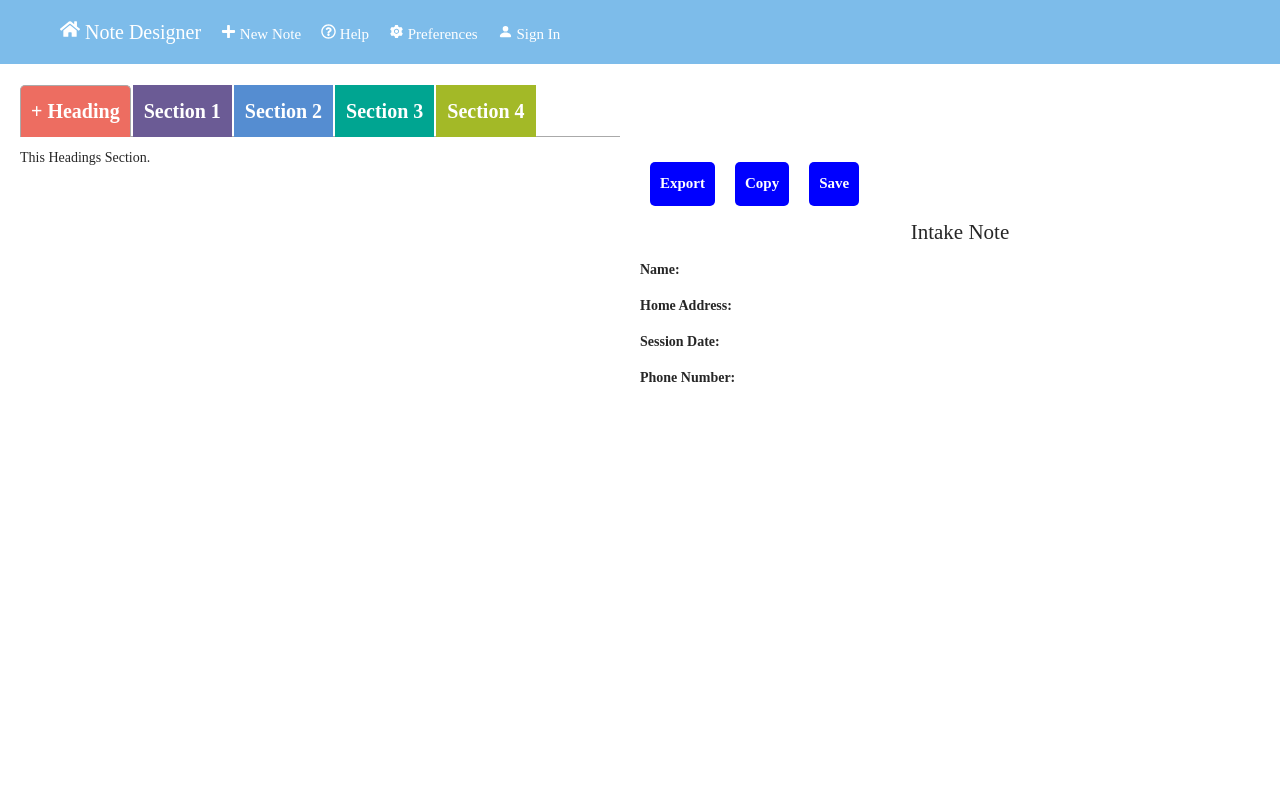
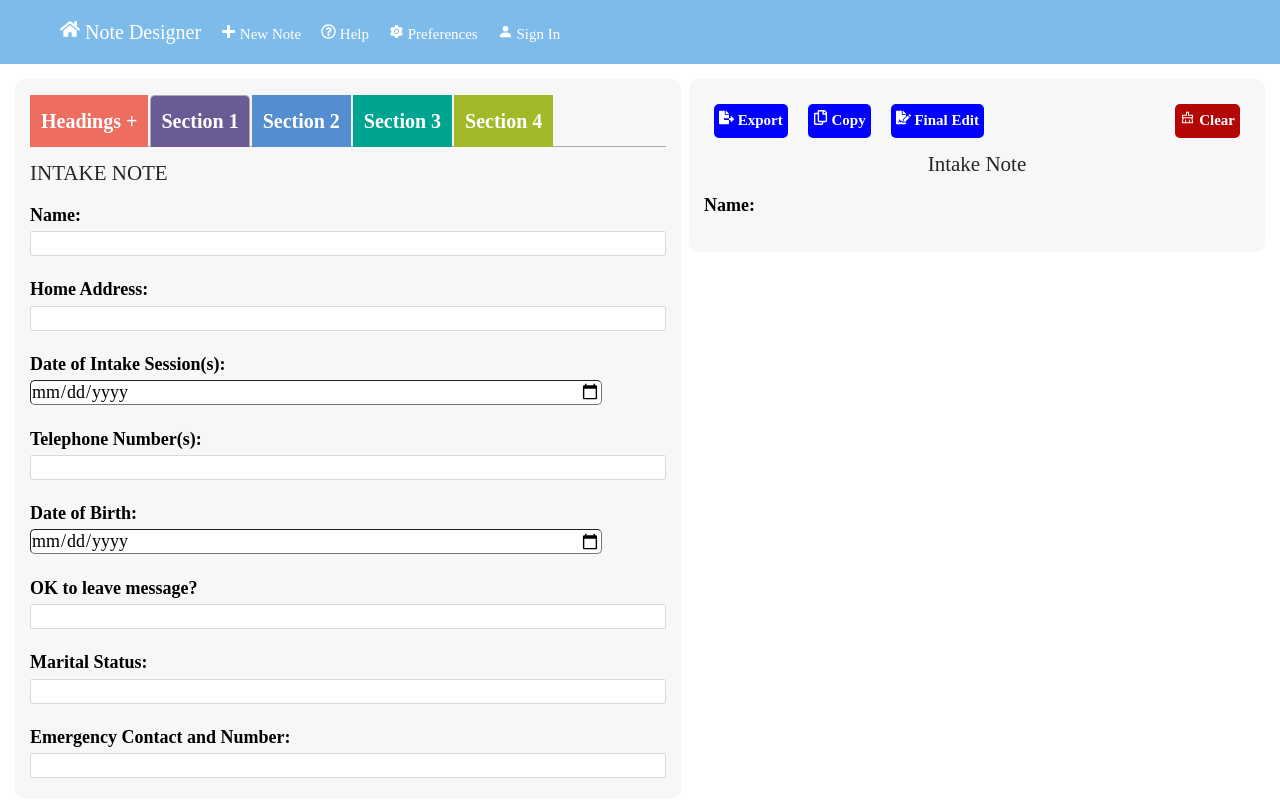
Before and after one commit to MuhSharjeel/note, a React (Create React App) app: page /intake-note in a window 1280 px wide. Built offline with nearby package versions, Linux system fonts and the light colour scheme.

Commit message:
tenth commit

```diff
--- a/package.json
+++ b/package.json
@@ -7,7 +7,10 @@
     "@testing-library/react": "^9.3.2",
     "@testing-library/user-event": "^7.1.2",
     "antd": "^4.5.4",
+    "dompurify": "^2.0.12",
     "font-awesome": "^4.7.0",
+    "html2canvas": "^1.0.0-rc.7",
+    "jspdf": "^2.0.0",
     "react": "^16.13.1",
     "react-dom": "^16.13.1",
     "react-icons": "^3.10.0",
@@ -16,7 +19,8 @@
     "react-scripts": "^3.4.3",
     "react-sidebar": "^3.0.2",
     "react-tabs": "^3.1.1",
-    "styled-components": "^5.1.1"
+    "styled-components": "^5.1.1",
+    "use-force-update": "^1.0.7"
   },
   "scripts": {
     "start": "react-scripts start",
--- a/src/components/Intake_Note_Views/Section1/Section1.css
+++ b/src/components/Intake_Note_Views/Section1/Section1.css
@@ -4,18 +4,20 @@
  font-family: 'Times New Roman', Times, serif;
 }
 
-input{
+.input{
 
     width: 80%;
     height: 25px;
     border-radius: 5px;
     cursor: auto;
     border-width: thin;
-    border-color: rgb(170, 170, 170);
+    color: black;
+    outline: none;
 }
 
-input:focus {
-    box-shadow: 0 2px 12px 0 rgba(52, 17, 250, 0.16),0 0 0 1px rgba(47, 0, 255, 0.08);
-    outline: none;
 
+p{
+
+    font-size: 18px;
+    color: black;
 }
--- a/src/components/Intake_Note_Views/Section1/Section1.js
+++ b/src/components/Intake_Note_Views/Section1/Section1.js
@@ -1,5 +1,6 @@
 import React from 'react'
 import './Section1.css'
+import { Input } from 'antd';
 
 const Section1 = (props) => {
 
@@ -7,41 +8,52 @@ const Section1 = (props) => {
     return(
 
     <div className="section1">
+
     <h2>INTAKE NOTE</h2>
     <b>
-    <p>Name:</p>
-    <input type="text" onChange={props.namechange} placeholder="Name:" className="" value={props.name} autocomplete="off"/><br/>
+    <p>Name:<br/>
+    <Input size="large" onChange={props.namechange} value={props.name} className="input" />
+    </p>
 
-    <p>Home Address:</p>
-    <input type="text" onChange={props.addresschange} placeholder="address" className="" value={props.address}/><br/>
+    <p>Home Address:<br/>
+    <Input size="large" className="input" onChange={props.addresschange} value={props.address}/>
+    </p>
 
+    <p>Date of Intake Session(s):<br/>
+    <input type="date" onChange={props.datechange} placeholder="" className="input" value={props.date}/>
+    </p>
 
-    <p>Date of Intake Session(s):</p>
-    <input type="date" onChange={props.datechange} placeholder="" className="" value={props.date}/>
+    <p>Telephone Number(s):<br/>
+    <Input size="large" className="input" onChange={props.numberchange}/>
+    </p>
 
-    <p>Telephone Number(s):</p>
-    <input type="text"  onChange={props.numberchange} placeholder="address" className="" />
+    <p>Date of Birth:<br/>
+    <input type="date" onChange={props.birthdatechange} placeholder="" className="input" />
+    </p>
 
-    <p>Date of Birth:</p>
-    <input type="date" onChange={props.birthdatechange} placeholder="address" className="" />
+    <p>OK to leave message?<br/>
+    <Input size="large" onChange={props.leavemessagechange} className="input"/>
+    </p>
 
-    <p>OK to leave message?:</p>
-    <input type="text" onChange={props.leavemessagechange} placeholder="address" className=""/>
+    <p>Marital Status:<br/>
+    <Input size="large"  onChange={props.statuschange} className="input"/>
+    </p>
 
-    <p>Marital Status:</p>
-    <input type="text" onChange={props.statuschange} placeholder="address" className="" />
+    <p>Emergency Contact and Number:<br/>
+    <Input size="large" onChange={props.emergencychange} className="input"/>
+    </p>
 
-    <p>Emergency Contact and Number:</p>
-    <input type="text" onChange={props.emergencychange} placeholder="address" className="" />
+    <p>Living Arrangement:<br/>
+    <Input size="large" onChange={props.livingchange} className="input"/>
+    </p>
 
-    <p>Living Arrangement:</p>
-    <input type="text" onChange={props.livingchange} placeholder="address" className="" />
+    <p>Referral Source:<br/>
+    <Input size="large" onChange={props.referralchange} className="input"/>
+    </p>
 
-    <p>Referral Source:</p>
-    <input type="text" onChange={props.referralchange} placeholder="address" className=""/>
-
-    <p>Occupation:</p>
-    <input type="text" onChange={props.occupationchange} placeholder="address" className="" />
+    <p>Occupation:<br/>
+    <Input size="large" className="input" onChange={props.occupationchange}/>
+    </p>
 
     <p style={{float:"right"}}><b>[Continued next section:]</b></p>
     </b>
--- a/src/components/Intake_Note_Views/Section2/Section2.css
+++ b/src/components/Intake_Note_Views/Section2/Section2.css
@@ -10,3 +10,20 @@
        height: 25px;
 
    }
+
+   .input{
+
+    width: 90%;
+    height: 25px;
+    border-radius: 5px;
+    cursor: auto;
+    border-width: thin;
+    color: black;
+}
+
+
+p{
+
+    font-size: 18px;
+    color: black;
+}
--- a/src/components/Intake_Note_Views/Section2/Section2.js
+++ b/src/components/Intake_Note_Views/Section2/Section2.js
@@ -1,5 +1,8 @@
 import React from 'react'
 import './Section2.css'
+import { Input } from 'antd';
+
+const { TextArea } = Input;
 
 const Section2 = (props) => {
 
@@ -10,18 +13,18 @@ const Section2 = (props) => {
 
     <h2>INTAKE NOTE (continued)</h2>
     <b>
-    <p>Presenting Difficulties:</p>
-    <input type="text" onChange={props.difficultychange} placeholder="" className="" />
-
-    <p>History of the Presenting Difficulties:</p>
-    <input type="text" onChange={props.historychange} placeholder="" className="" />
-
-    <p>Significant Life History and Background Information:</p>
-    <input type="text" onChange={props.backgroundchange} placeholder="" className=""/>
-
-    <p>Significant Medical History:</p>
-    <input type="text" onChange={props.medicalchange} placeholder="" className=""/>
-
+    <p>Presenting Difficulties:<br/>
+    <TextArea rows={3} onChange={props.difficultychange} className="input"/>
+    </p>
+    <p>History of the Presenting Difficulties:<br/>
+    <TextArea rows={3} onChange={props.historychange} className="input"/>
+    </p>
+    <p>Significant Life History and Background Information:<br/>
+    <TextArea rows={3} onChange={props.backgroundchange} className="input"/>
+    </p>
+    <p>Significant Medical History:<br/>
+    <TextArea rows={3} onChange={props.medicalchange} className="input"/>
+    </p>
     <p style={{float:"right"}}><b>[Continued next section:]</b></p>
     </b>
     </div>
--- a/src/components/Intake_Note_Views/Section3/Section3.js
+++ b/src/components/Intake_Note_Views/Section3/Section3.js
@@ -1,5 +1,8 @@
 import React from 'react'
 import './Section3.css'
+import { Input } from 'antd';
+
+const { TextArea } = Input;
 
 const Section3 = (props) => {
 
@@ -9,17 +12,21 @@ const Section3 = (props) => {
 
     <h2>INTAKE NOTE (continued)</h2>
     <b>
-    <p>Clinical Observations and Impressions:</p>
-    <input type="text" onChange={props.observationchange}/>
+    <p>Clinical Observations and Impressions:<br/>
+    <TextArea rows={3} onChange={props.observationchange} className="input"/>
+    </p>
 
-    <p>Diagnostic Impressions:</p>
-    <input type="text" onChange={props.impressionchange}/>
+    <p>Diagnostic Impressions:<br/>
+    <TextArea rows={3} onChange={props.impressionchange} className="input"/>
+    </p>
 
-    <p>Preliminary Clinical Formulation::</p>
-    <input type="text" onChange={props.recommendationchange}/>
+    <p>Preliminary Clinical Formulation::<br/>
+    <TextArea rows={3} onChange={props.recommendationchange} className="input"/>
+    </p>
 
-    <p>Recommendations and Preliminary Treatment Plan:</p>
-    <input type="text" onChange={props.formulationchange}/>
+    <p>Recommendations and Preliminary Treatment Plan:<br/>
+    <TextArea rows={3} onChange={props.formulationchange} className="input"/>
+    </p>
 
     <p style={{float:"right"}}><b>[Continued next section:]</b></p>
     </b>
--- a/src/components/Intake_Note_Views/Section4/Section4.css
+++ b/src/components/Intake_Note_Views/Section4/Section4.css
@@ -5,7 +5,7 @@
 
 .description{
 
-       width: 80%;
+       width: 90%;
        border-radius: 5px;
        height: 100px;
 
--- a/src/components/Intake_Note_Views/Section4/Section4.js
+++ b/src/components/Intake_Note_Views/Section4/Section4.js
@@ -1,5 +1,8 @@
 import React from 'react'
 import './Section4.css'
+import { Input } from 'antd';
+
+const { TextArea } = Input;
 
 const Section4 = (props) => {
 
@@ -11,7 +14,8 @@ const Section4 = (props) => {
     <h2>INTAKE NOTE (continued)</h2>
     <b>
     <p>Description of Treatment Contract and Informed Consent / Additional Comments:<br/><br/>
-    <input type="text" onChange={props.descriptionchange} placeholder="Description..." className="description"/><br/></p><br/>
+    <TextArea rows={4} onChange={props.descriptionchange} placeholder="Description..." className="description"/>
+    </p>
     </b>
     </div>
     );
--- a/src/containers/Intake_Note/Intake_Note.css
+++ b/src/containers/Intake_Note/Intake_Note.css
@@ -1,9 +1,3 @@
-.header{
-
-    margin: 0px;
-    border: 0px;
-    padding: 0px;
-}
 
 .home{
 
@@ -15,7 +9,7 @@
     float: left;
 }
 
-.pres{
+.prescription{
 
     float: right;
     width: 50%;
@@ -26,12 +20,23 @@
 
     float: left;
     width: 50%;
+    background-color: rgb(85, 85, 85);
 }
 
 .left-tab{
 
-    margin:20px;
-    border:2px black;
+    margin:15px;
+    background-color: rgb(247, 247, 247);
+    padding: 15px;
+    border-radius: 10px;
+    width: 52%;
+    height:90%;
+    float: left;
+    position: absolute;
+    overflow: auto;
+    overflow-y: auto;
+    overflow-x: none;
+    margin-bottom: 5px;
 }
 
 
@@ -58,3 +63,8 @@
 
     background-color:linear-gradient(to right, #67b26b, #4ca2cb)
 }
+
+.right-tab{
+
+  height: 100%;
+}
--- a/src/containers/Intake_Note/Intake_Note.js
+++ b/src/containers/Intake_Note/Intake_Note.js
@@ -131,15 +131,16 @@ class Intake_Note extends Component{
 
 
             <div>
+
             <Layout>
             <Header><Header_/></Header>
             </Layout>
 
-            <div className="intake_note">
+            <div>
             <div className="left-tab">
-            <Tabs >
+              <Tabs defaultIndex={1} onSelect={{color:'red'}}>
                   <TabList>
-                <Tab style={{backgroundColor:'#ed6d61',color:'white',padding:'10px',fontSize:'20px',marginRight:'2px'}}><b>+ Heading</b></Tab>
+                  <Tab style={{backgroundColor:'#ed6d61',color:'white',padding:'10px',fontSize:'20px',marginRight:'2px'}}><b>Headings + </b></Tab>
                   <Tab style={{backgroundColor:'#6b5b95',color:'white',padding:'10px',fontSize:'20px',marginRight:'2px'}}><b>Section 1</b></Tab>
                   <Tab style={{backgroundColor:'#558dd1',color:'white',padding:'10px',fontSize:'20px',marginRight:'2px'}}><b>Section 2</b></Tab>
                   <Tab style={{backgroundColor:'#00a591',color:'white',padding:'10px',fontSize:'20px',marginRight:'2px'}}><b>Section 3</b></Tab>
@@ -202,6 +203,7 @@ class Intake_Note extends Component{
               </div>
 
               </div>
+              <div className="right-tab">
               <Prescription
               address={this.state.address}
               name={this.state.name}
@@ -229,7 +231,7 @@ class Intake_Note extends Component{
               description={this.state.description}
 
                 />
-
+                </div>
               </div>
             );
         }
--- a/src/containers/Second/Prescription/Prescription.css
+++ b/src/containers/Second/Prescription/Prescription.css
@@ -2,30 +2,42 @@
     float: right;
     width: 50%;
     font-family: 'Times New Roman', Times, serif;
-}
+    margin:15px;
+    background-color: rgb(247, 247, 247);
+    padding: 15px;
+    border-radius: 10px;
+    width: 45%;
+    height:100%;
+    overflow: auto;
+    overflow-y: auto;
+    overflow-x: none;
+    }
+
 
 
 .export{
 
-padding: 10px;
+padding: 5px;
 border-radius: 5px;
 background-color: blue;
 color: white;
 margin: 10px;
 font-family: 'Times New Roman', Times, serif;
 font-size: 15px;
+outline:none;
 
 }
 
 .copy{
 
-    padding: 10px;
+    padding: 5px;
     border-radius: 5px;
     background-color: blue;
     color: white;
     margin: 10px;
     font-family: 'Times New Roman', Times, serif;
     font-size: 15px;
+    outline:none;
 
 }
 
@@ -40,12 +52,42 @@ button:hover{
 
 .save{
 
-    padding: 10px;
+    padding: 5px;
     border-radius: 5px;
     background-color: blue;
     color: white;
     margin: 10px;
     font-family: 'Times New Roman', Times, serif;
     font-size: 15px;
+    outline:none;
+    outline:none;
 
 }
+
+.clear{
+
+    padding: 5px;
+    border-radius: 5px;
+    background-color: rgb(180, 6, 6);
+    color: white;
+    margin: 10px;
+    font-family: 'Times New Roman', Times, serif;
+    font-size: 15px;
+    outline:none;
+    float: right;
+
+}
+
+.clear:hover{
+
+    padding: 5px;
+    border-radius: 5px;
+    background-color: rgb(245, 2, 2);
+    color: white;
+    margin: 10px;
+    font-family: 'Times New Roman', Times, serif;
+    font-size: 15px;
+    outline:none;
+    float: right;
+
+}
--- a/src/containers/Second/Prescription/Prescription.js
+++ b/src/containers/Second/Prescription/Prescription.js
@@ -1,37 +1,49 @@
 import React from 'react'
 import './Prescription.css'
+import { FaFileSignature, FaRegCopy,FaFileExport } from "react-icons/fa";
+import { AiOutlineClear } from "react-icons/ai";
+import { jsPDF } from "jspdf";
+
+// Default export is a4 paper, portrait, using millimeters for units
+
 
 const Prescription = (props) => {
 
+    const doc = new jsPDF();
+
+
+
     return(
     <div className="pres">
-    <br/><br/><br/><br/>
-    <button className="export"><b>Export</b></button>
-    <button className="copy"><b>Copy</b></button>
-    <button className="save"><b>Save</b></button>
+
+    <button className="export" onClick={() => doc.save("a4.pdf") }><b><FaFileExport/> Export</b></button>
+    <button className="copy"><b><FaRegCopy/> Copy</b></button>
+
+    <button className="save"><b><FaFileSignature/> Final Edit</b></button>
+    <button className="clear" onClick={() => alert("Are you sure to clear content")}><b><AiOutlineClear/> Clear</b></button>
 
     <center><h2> Intake Note</h2></center>
 
     <p><b>Name: </b>{props.name}</p>
-    <p><b> Home Address: </b>{props.address !=="" ? props.address:""}</p>
-    <p><b>Session Date:     </b>{props.date !=="" ? props.date:""}</p>
-    <p><b>Phone Number:     </b>{props.number !=="" ? props.number:""}</p>
-    <p>                     {props.birthdate !=="" ? props.birthdate:""}</p>
-    <p>                     {props.leavemessage !=="" ? props.leavemessage:""}</p>
-    <p>                     {props.status !=="" ? props.status:""}</p>
-    <p>                     {props.emergency !=="" ? props.emergency:""}</p>
-                <p>         {props.living !=="" ? props.living:""}</p>
-                <p>         {props.referral !=="" ? props.referral:""}</p>
-                <p>         {props.occupation !=="" ? props.occupation:""}</p>
-                <p>         {props.difficulty !=="" ? props.difficulty:""}</p>
-                <p>         {props.history !=="" ? props.history:""}</p>
-                <p>         {props.background !=="" ? props.background:""}</p>
-                <p>         {props.medical !=="" ? props.medical:""}</p>
-                <p>         {props.observation !=="" ? props.observation:""}</p>
-                <p>         {props.impression !=="" ? props.impression:""}</p>
-                <p>         {props.recommendation !=="" ? props.recommendation:""}</p>
-                <p>         {props.formulation !=="" ? props.formulation:""}</p>
-                <p>         {props.description !=="" ? props.description:""}</p>
+    <p>         {props.address !=="" ? <span> <b>Home Address:</b> {props.address}</span>:""}</p>
+    <p>         {props.date !=="" ? <span><b>Session Date: </b> {props.date}</span>:""}</p>
+    <p>         {props.number !=="" ? <span><b>Phone Number: </b> {props.number}</span>:""}</p>
+    <p>         {props.birthdate !=="" ? <span><b>Date of Birth: </b> {props.birthdate}</span>:""}</p>
+    <p>         {props.leavemessage !=="" ? <span><b>Ok to Leave Message? </b> {props.leavemessage}</span>:""}</p>
+    <p>         {props.status !=="" ? <span><b>Marital Status: </b> {props.status}</span>:""}</p>
+    <p>         {props.emergency !=="" ? <span><b>Emergency Contact and Number: </b> {props.emergency}</span>:""}</p>
+    <p>         {props.living !=="" ? <span><b>Living Arrangement: </b> {props.living}</span>:""}</p>
+    <p>         {props.referral !=="" ? <span><b>Referral Source: </b> {props.referral}</span>:""}</p>
+    <p>         {props.occupation !=="" ? <span><b>Occupation:    </b> {props.occupation}</span>:""}</p>
+    <p>         {props.difficulty !=="" ? <span><b>Presenting Difficulties: </b> {props.difficulty}</span>:""}</p>
+    <p>         {props.history !=="" ? <span><b>History of the Presenting Difficulties: </b> {props.history}</span>:""}</p>
+    <p>         {props.background !=="" ? <span><b>Significant Life History and Background Information: </b> {props.background}</span>:""}</p>
+    <p>         {props.medical !=="" ? <span><b>Significant Medical History: </b> {props.medical}</span>:""}</p>
+    <p>         {props.observation !=="" ? <span><b>Clinical Observations and Impressions: </b> {props.observation}</span>:""}</p>
+    <p>         {props.impression !=="" ? <span><b>Diagnostic Impressions: </b> {props.impression}</span>:""}</p>
+    <p>         {props.formulation !=="" ? <span><b>Preliminary Clinical Formulation: </b> {props.formulation}</span>:""}</p>
+    <p>         {props.recommendation !=="" ? <span><b>Recommendations and Preliminary Treatment Plan: </b> {props.recommendation}</span>:""}</p>
+    <p>         {props.description !=="" ? <span><b>Description of Treatment Contract and Informed Consent / Additional Comments: </b> {props.description}</span>:""}</p>
 
     </div>
     );
```
Also changed, not shown: 1 other file (tests, documents, lock files or other folders). Lines whose indentation alone changed are shown as unchanged.
